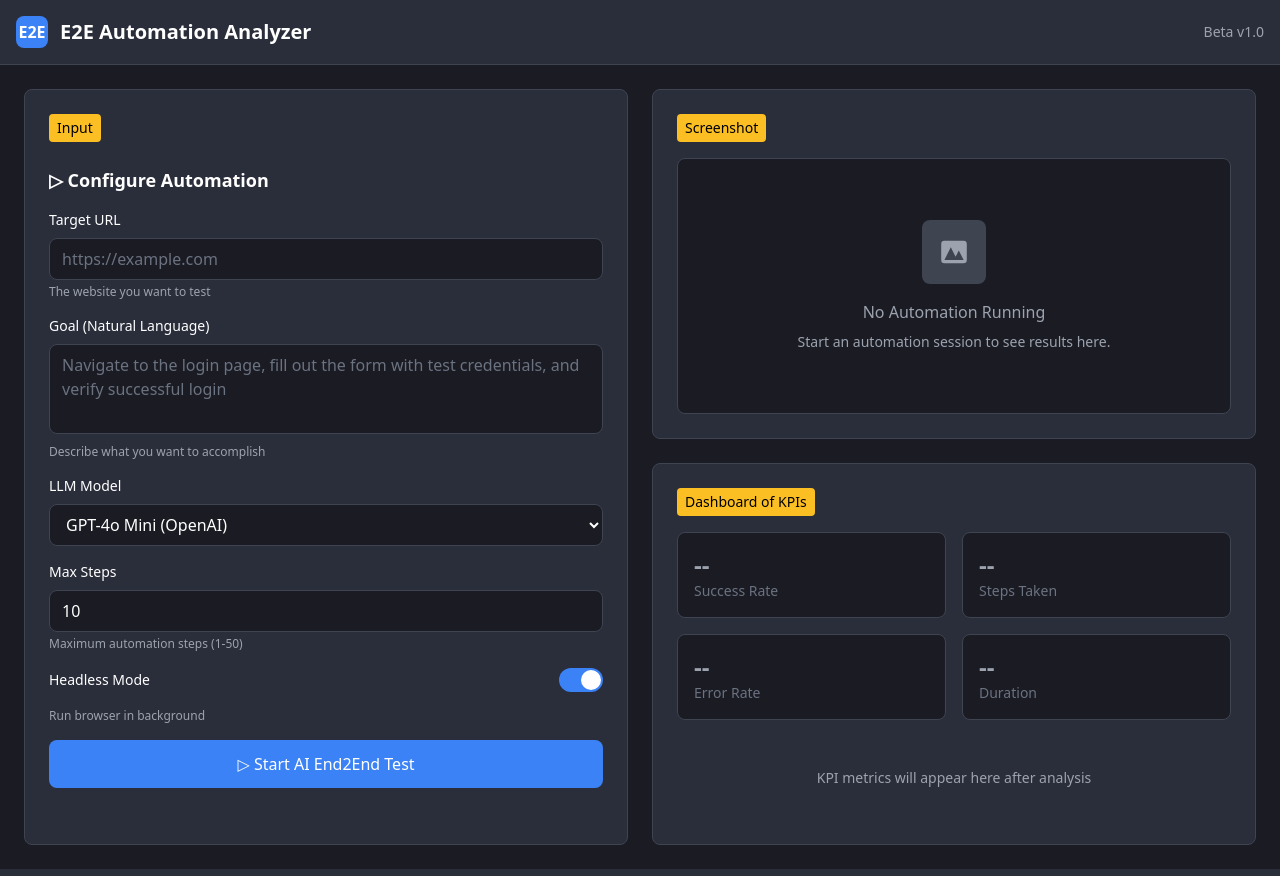
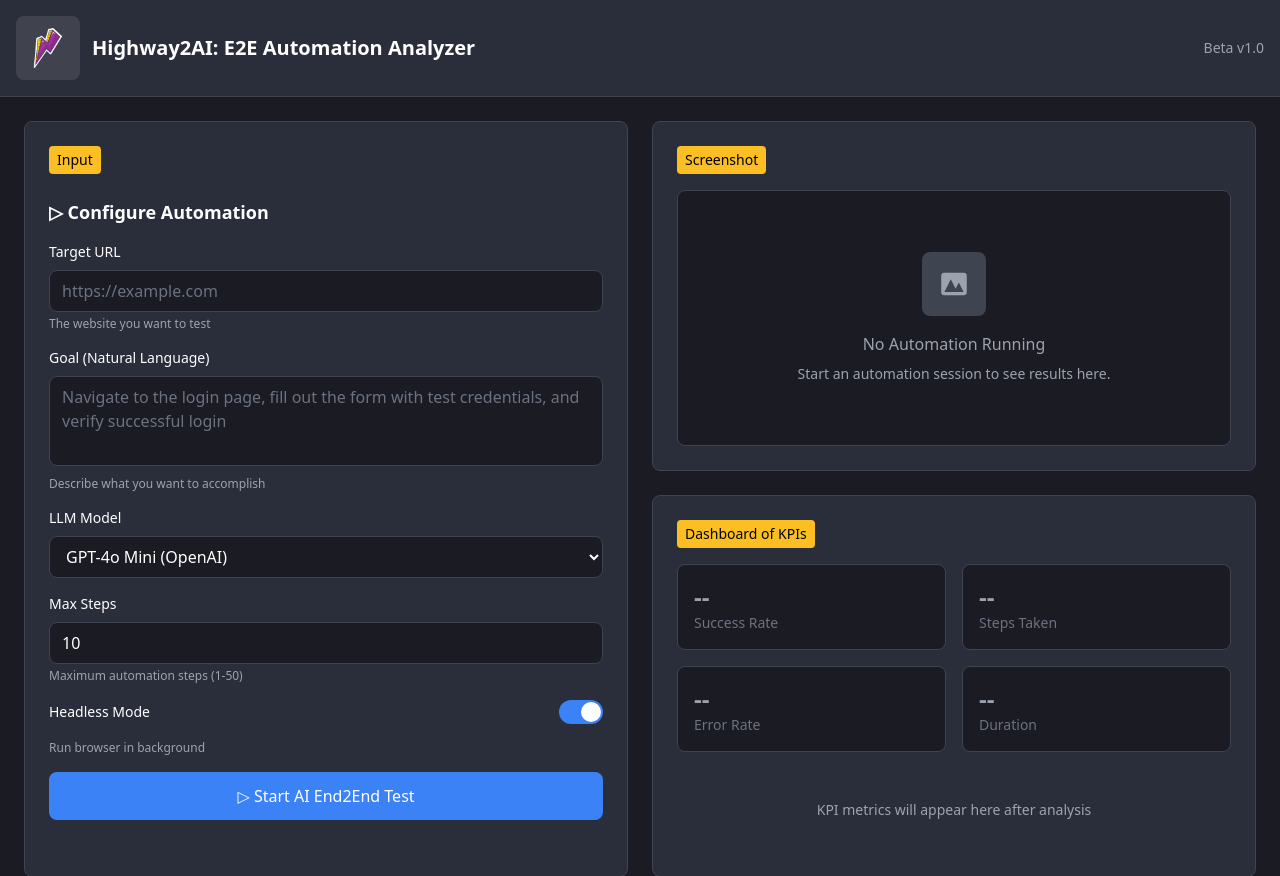
Before and after one commit to hwellmade/highway2AI, a FastAPI app: page / in a window 1280 px wide. Shown: the top 876 px of the page. Run offline with FastAPI, Linux system fonts and the light colour scheme; some libraries are stand-ins or nearby versions.

Commit message:
add/some styling to UI

```diff
--- a/analyzer_agent.py
+++ b/analyzer_agent.py
@@ -1,5 +1,5 @@
 """
-E2E Automation Analyzer Agent
+Highway2AI: E2E Automation Analyzer Agent
 
 Uses Gemini 2.5 Flash to analyze automation results with visual and data analysis.
 """
@@ -429,5 +429,5 @@ def extract_confidence_score(analysis_text: str) -> float:
 
 if __name__ == "__main__":
     # Example usage
-    print("E2E Automation Analyzer Agent ready!")
+    print("Highway2AI: E2E Automation Analyzer Agent ready!")
     print("Use analyze_automation_with_gemini() to analyze results.")
--- a/app.py
+++ b/app.py
@@ -1,5 +1,5 @@
 """
-E2E Automation Analyzer - FastAPI Web Application
+Highway2AI: E2E Automation Analyzer - FastAPI Web Application
 
 A web interface for analyzing website automation performance using browser-use
 and AI-powered analysis. Built for hackathon demo.
@@ -32,13 +32,14 @@ load_dotenv()
 
 # FastAPI app setup
 app = FastAPI(
-    title="E2E Automation Analyzer",
+    title="Highway2AI: E2E Automation Analyzer",
     description="Analyze website automation performance with AI agents",
     version="1.0.0"
 )
 
 # Static files and templates
 app.mount("/static", StaticFiles(directory="static"), name="static")
+app.mount("/assets", StaticFiles(directory="assets"), name="assets")
 app.mount("/results", StaticFiles(directory="e2e_analysis_results"), name="results")
 templates = Jinja2Templates(directory="templates")
 
--- a/pyproject.toml
+++ b/pyproject.toml
@@ -1,7 +1,7 @@
 [tool.poetry]
 name = "e2e-automation-analyzer"
 version = "0.1.0"
-description = "E2E Automation Analyzer using browser-use for website AI agent testing"
+description = "Highway2AI: E2E Automation Analyzer using browser-use for website AI agent testing"
 authors = ["Your Name <your.email@example.com>"]
 readme = "README.md"
 package-mode = false
--- a/templates/error.html
+++ b/templates/error.html
@@ -3,7 +3,7 @@
 <head>
     <meta charset="UTF-8">
     <meta name="viewport" content="width=device-width, initial-scale=1.0">
-    <title>Error - E2E Automation Analyzer</title>
+    <title>Error - Highway2AI: E2E Automation Analyzer</title>
     <script src="https://cdn.tailwindcss.com"></script>
     <script>
         tailwind.config = {
--- a/templates/index.html
+++ b/templates/index.html
@@ -3,8 +3,9 @@
 <head>
     <meta charset="UTF-8">
     <meta name="viewport" content="width=device-width, initial-scale=1.0">
-    <title>E2E Automation Analyzer</title>
+    <title>Highway2AI: E2E Automation Analyzer</title>
     <script src="https://cdn.tailwindcss.com"></script>
+    <script src="https://cdn.jsdelivr.net/npm/chart.js"></script>
     <script>
         tailwind.config = {
             darkMode: 'class',
@@ -27,10 +28,10 @@
     <header class="bg-dark-card border-b border-dark-border p-4">
         <div class="container mx-auto flex items-center justify-between">
             <div class="flex items-center space-x-3">
-                <div class="w-8 h-8 bg-accent-blue rounded-lg flex items-center justify-center">
-                    <span class="text-white font-bold">E2E</span>
+                <div class="w-16 h-16 rounded-lg overflow-hidden flex items-center justify-center bg-white/10">
+                    <img src="/assets/car.png" alt="Highway2AI Logo" class="w-10 h-10 object-contain">
                 </div>
-                <h1 class="text-xl font-semibold">E2E Automation Analyzer</h1>
+                <h1 class="text-xl font-semibold">Highway2AI: E2E Automation Analyzer</h1>
             </div>
             <div class="text-sm text-gray-400">
                 Beta v1.0
@@ -364,6 +365,8 @@
                         <!-- 2. Performance Metrics Section -->
                         <div class="mb-6">
                             <h4 class="text-lg font-semibold text-yellow-400 mb-3">2. Performance Metrics</h4>
+                            <div class="grid grid-cols-1 lg:grid-cols-2 gap-6">
+                                <!-- Metrics Table -->
                                 <div class="overflow-x-auto">
                                     <table class="w-full text-sm">
                                         <thead>
@@ -381,6 +384,14 @@
                                             `).join('')}
                                         </tbody>
                                     </table>
+                                </div>
+
+                                <!-- Pie Chart -->
+                                <div class="flex items-center justify-center">
+                                    <div class="relative w-48 h-48">
+                                        <canvas id="metricsChart" width="192" height="192"></canvas>
+                                    </div>
+                                </div>
                             </div>
                         </div>
 
@@ -404,6 +415,12 @@
                         </div>
                     </div>
                 `;
+
+                // Create pie chart after a short delay to ensure canvas is ready
+                setTimeout(() => {
+                    createMetricsPieChart(dashboard.performance_metrics);
+                }, 100);
+
             } else {
                 // Fallback to simple KPI dashboard when AI analysis is not available
                 kpiDashboard.innerHTML = `
@@ -507,6 +524,106 @@
                 }
             }
         }
+
+        let metricsChart = null; // Global chart variable
+
+        function createMetricsPieChart(metrics) {
+            const canvas = document.getElementById('metricsChart');
+            if (!canvas) return;
+
+            // Destroy existing chart if it exists
+            if (metricsChart) {
+                metricsChart.destroy();
+            }
+
+            const ctx = canvas.getContext('2d');
+
+            // Extract metric values and convert percentages to numbers
+            const labels = [];
+            const data = [];
+            const colors = [];
+
+            metrics.forEach(metric => {
+                let value = parseFloat(metric.value.replace('%', '').replace('s', ''));
+
+                // Handle different metric types
+                if (metric.metric === 'Success Rate') {
+                    labels.push('Success');
+                    data.push(value);
+                    colors.push('#10B981'); // Green
+                } else if (metric.metric === 'Error Rate') {
+                    labels.push('Errors');
+                    data.push(value);
+                    colors.push('#EF4444'); // Red
+                } else if (metric.metric === 'Avg Step Time') {
+                    // For step time, show it as a portion of total time
+                    // Normalize to a 0-100 scale for visualization
+                    const normalizedTime = Math.min(value * 5, 100); // Scale factor for visualization
+                    labels.push('Step Time');
+                    data.push(normalizedTime);
+                    colors.push('#8B5CF6'); // Purple
+                }
+            });
+
+            // Create the pie chart
+            metricsChart = new Chart(ctx, {
+                type: 'pie',
+                data: {
+                    labels: labels,
+                    datasets: [{
+                        data: data,
+                        backgroundColor: colors,
+                        borderColor: colors.map(color => color + '80'), // Add transparency
+                        borderWidth: 2,
+                        hoverBackgroundColor: colors.map(color => color + 'CC'),
+                        hoverBorderColor: colors,
+                        hoverBorderWidth: 3
+                    }]
+                },
+                options: {
+                    responsive: true,
+                    maintainAspectRatio: true,
+                    plugins: {
+                        legend: {
+                            position: 'bottom',
+                            labels: {
+                                color: '#D1D5DB', // Gray-300
+                                font: {
+                                    size: 12
+                                },
+                                padding: 15,
+                                usePointStyle: true,
+                                pointStyle: 'circle'
+                            }
+                        },
+                        tooltip: {
+                            backgroundColor: '#374151', // Gray-700
+                            titleColor: '#F9FAFB', // Gray-50
+                            bodyColor: '#F9FAFB', // Gray-50
+                            borderColor: '#6B7280', // Gray-500
+                            borderWidth: 1,
+                            callbacks: {
+                                label: function(context) {
+                                    const metric = metrics[context.dataIndex];
+                                    return `${context.label}: ${metric.value}`;
+                                }
+                            }
+                        }
+                    },
+                    elements: {
+                        arc: {
+                            borderWidth: 2
+                        }
+                    },
+                    animation: {
+                        animateRotate: true,
+                        animateScale: true,
+                        duration: 1000,
+                        easing: 'easeOutQuart'
+                    }
+                }
+            });
+        }
     </script>
 </body>
 </html>
--- a/templates/results.html
+++ b/templates/results.html
@@ -3,7 +3,7 @@
 <head>
     <meta charset="UTF-8">
     <meta name="viewport" content="width=device-width, initial-scale=1.0">
-    <title>Analysis Results - E2E Automation Analyzer</title>
+    <title>Analysis Results - Highway2AI: E2E Automation Analyzer</title>
     <script src="https://cdn.tailwindcss.com"></script>
     <script>
         tailwind.config = {
@@ -27,8 +27,8 @@
     <header class="bg-dark-card border-b border-dark-border p-4">
         <div class="container mx-auto flex items-center justify-between">
             <div class="flex items-center space-x-3">
-                <a href="/" class="w-8 h-8 bg-accent-blue rounded-lg flex items-center justify-center hover:bg-blue-600 transition-colors">
-                    <span class="text-white font-bold">E2E</span>
+                <a href="/" class="w-12 h-12 rounded-lg overflow-hidden flex items-center justify-center bg-white/10 hover:opacity-80 transition-opacity">
+                    <img src="/assets/car.png" alt="Highway2AI Logo" class="w-10 h-10 object-contain">
                 </a>
                 <h1 class="text-xl font-semibold">Analysis Results</h1>
             </div>
--- a/templates/status.html
+++ b/templates/status.html
@@ -3,7 +3,7 @@
 <head>
     <meta charset="UTF-8">
     <meta name="viewport" content="width=device-width, initial-scale=1.0">
-    <title>Analysis Status - E2E Automation Analyzer</title>
+    <title>Analysis Status - Highway2AI: E2E Automation Analyzer</title>
     <script src="https://cdn.tailwindcss.com"></script>
     <meta http-equiv="refresh" content="3">
     <script>
```
Also changed, not shown: assets/car.png (added). Lines whose indentation alone changed are shown as unchanged.
